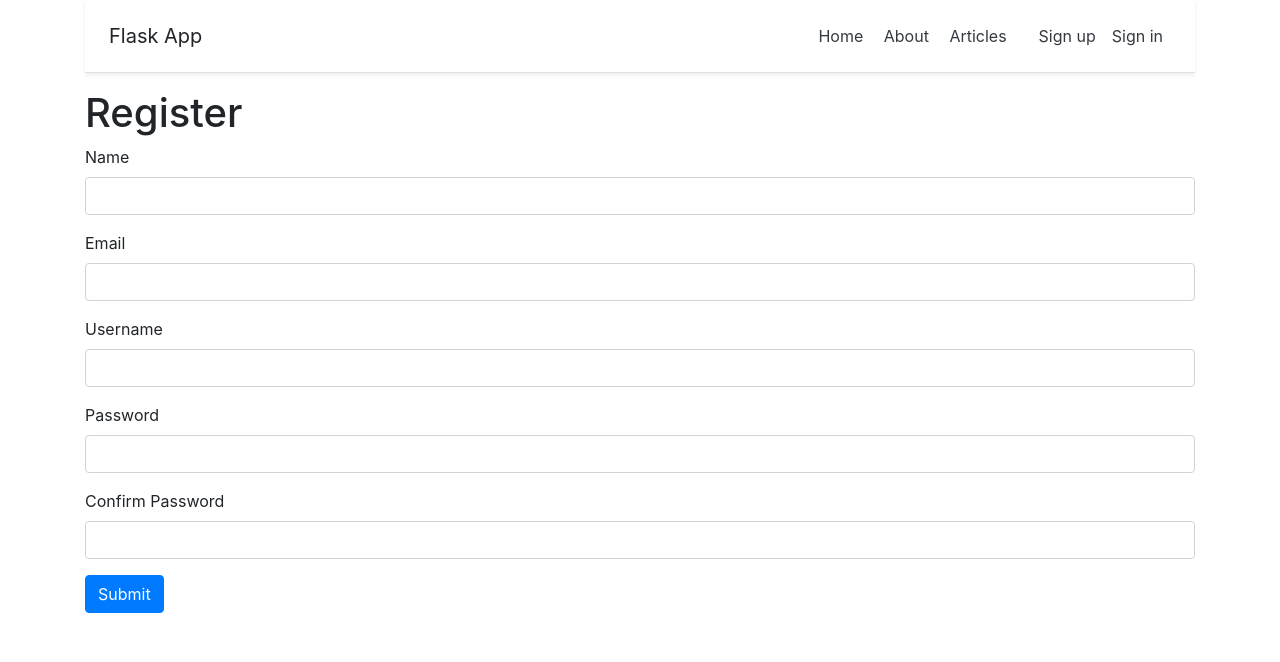
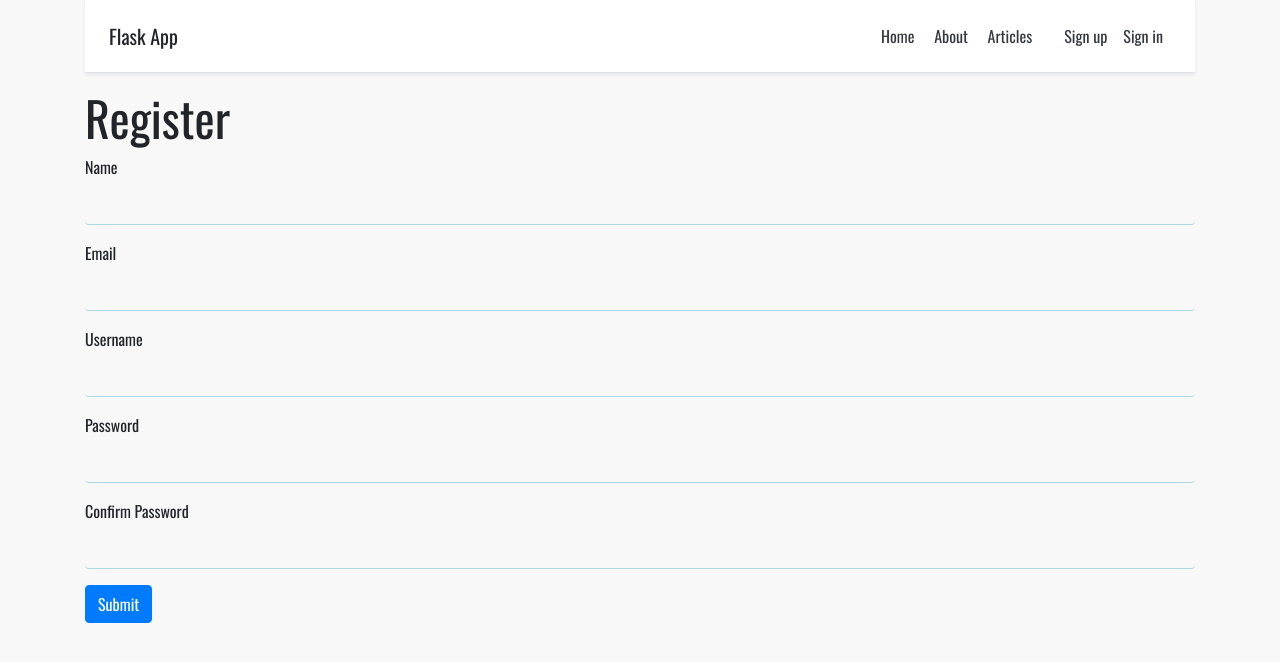
Before and after one commit to SekeNikola/Article-App-with-Flask, a Flask app: page /signup in a window 1280 px wide. Shown: the top 662 px of the page. Run offline with Flask 2, Linux system fonts and the light colour scheme; some libraries are stand-ins or nearby versions.

Commit message:
Add styles

```diff
--- /dev/null
+++ b/static/css/app.css
@@ -0,0 +1,29 @@
+body{
+    margin: 0;
+    padding: 0;
+    font-family: sans-serif;
+    background: #f8f8f8;
+    font-family: "Oswald", "sans-serif";
+}
+
+h1{
+    font-size: 3rem
+}
+
+li{
+    font-size: 1.5rem
+}
+a{
+    color: #000;
+    text-decoration: none!important;
+}
+
+a:hover{
+    color: #b6b6b6
+}
+
+input[type="text"], .form-control{
+    border: none;
+    border-bottom:  1px solid lightblue;
+    background: #f8f8f8;
+}
--- a/templates/home.html
+++ b/templates/home.html
@@ -1,6 +1,6 @@
 {% extends 'layout.html' %}
 
 {% block body %}
-<h1>Welcome to my FlaskApp</h1>
+<h1>Welcome to FlaskApp</h1>
 <p>You must sign in to add and edit articles</p>
 {% endblock %}
--- a/templates/layout.html
+++ b/templates/layout.html
@@ -8,6 +8,8 @@
     <title>Document</title>
     <link rel="stylesheet" href="https://stackpath.bootstrapcdn.com/bootstrap/4.1.3/css/bootstrap.min.css" integrity="sha384-MCw98/SFnGE8fJT3GXwEOngsV7Zt27NXFoaoApmYm81iuXoPkFOJwJ8ERdknLPMO"
         crossorigin="anonymous">
+        <link href="https://fonts.googleapis.com/css?family=Oswald:400,700" rel="stylesheet" type="text/css">
+        <link rel="stylesheet" href="{{ url_for('static', filename='css/app.css') }}">
 </head>
 
 <body>
```
